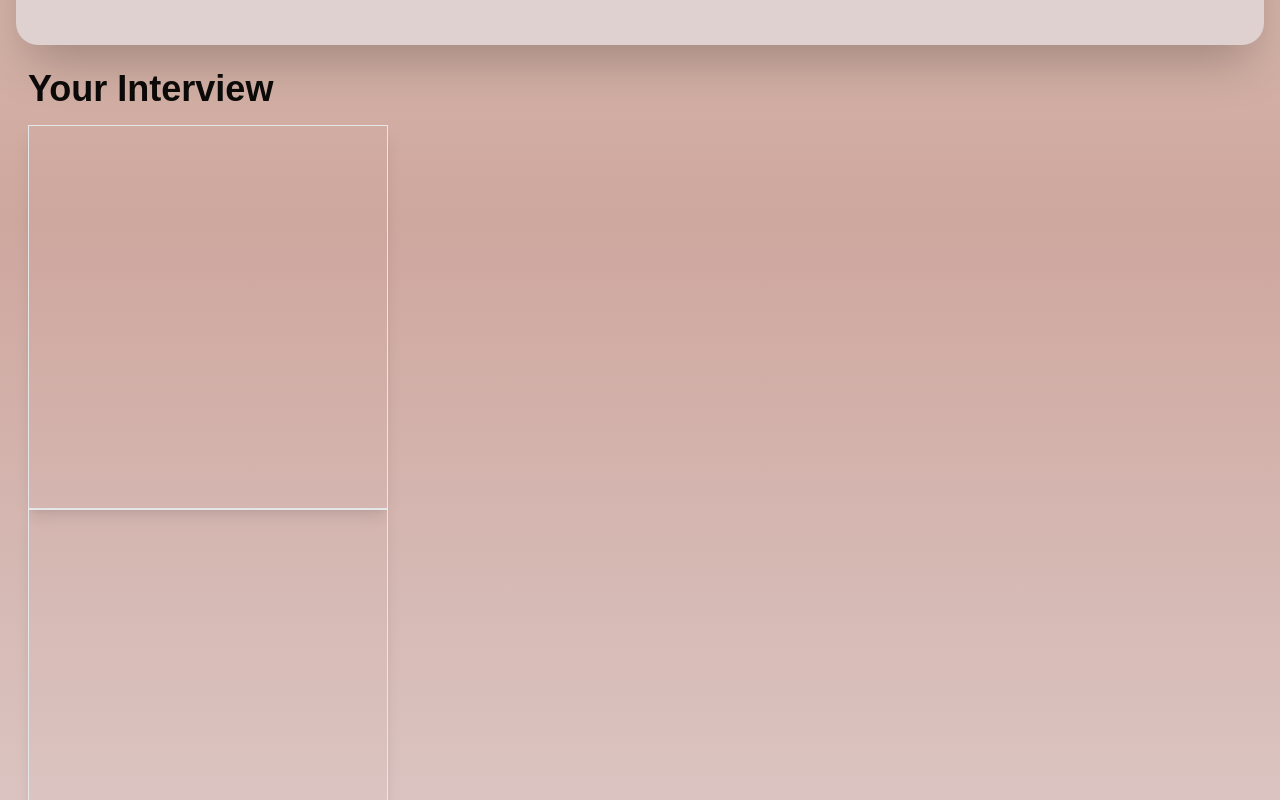
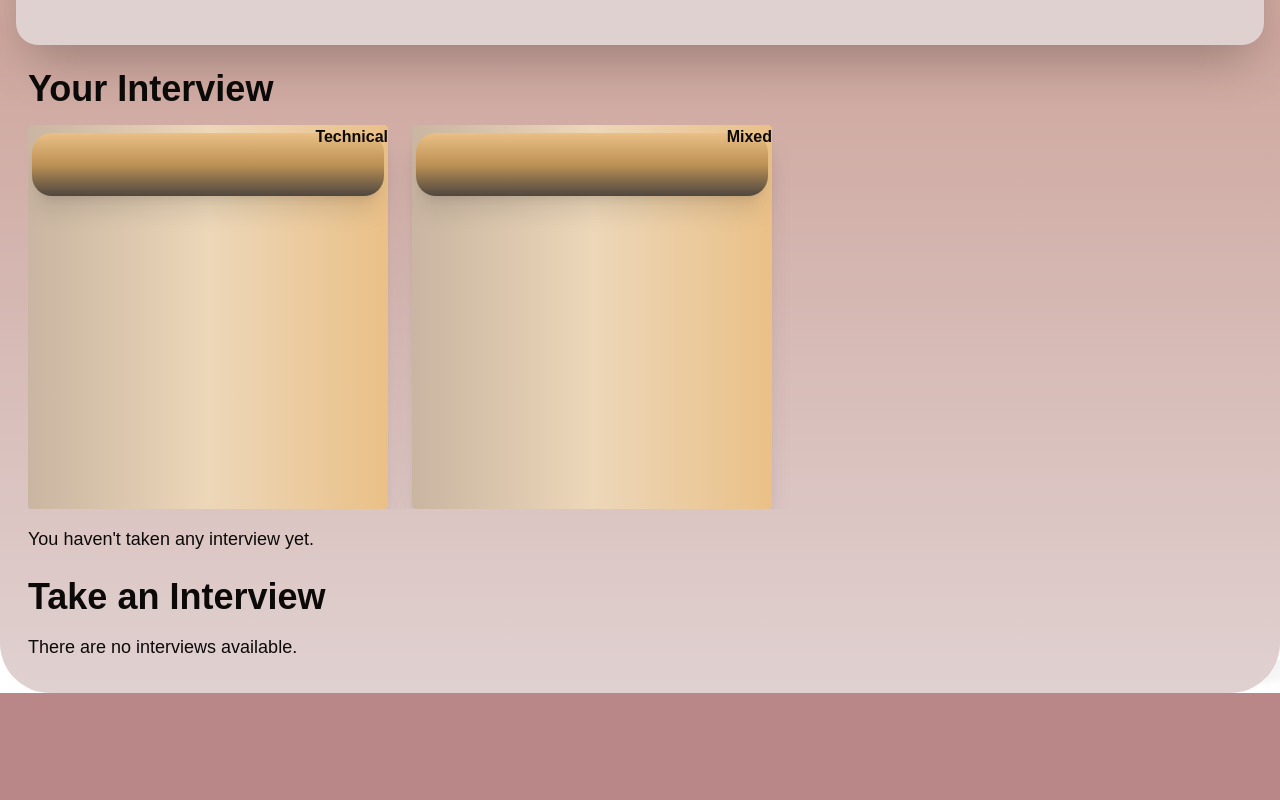
Before and after one commit to AD9-1/jsm-interview-mock, a Next.js app: page / in a window 1280 px wide. Shown: the part 620-1420 px from the top of the page. After the commit the page ends 1313 px from the top, so only its background shows below. Built offline with nearby package versions, Linux system fonts and the light colour scheme; a web font is replaced by a local one.

Commit message:
InterviewCard progressing

```diff
--- a/app/(root)/page.tsx
+++ b/app/(root)/page.tsx
@@ -37,12 +37,13 @@ const RootPage = () => {
       </div>
       <section className="flex flex-col gap-4 mt-6 ml-3">
         <h2 className="text-4xl font-semibold">Your Interview</h2>
-        <div>
+        <div className="flex max-sm:flex-col flex-row gap-6 overflow-x-auto ">
           {dummyInterviews?.map((interview) => {
             return <InterviewCard key={interview.id} {...interview} />;
           })}
-          <p className="text-lg">You haven't taken any interview yet.</p>
+
         </div>
+               <p className="text-lg">You haven't taken any interview yet.</p>
       </section>
       <section className="flex flex-col gap-4 mt-6 ml-3">
         <h2 className="text-4xl font-semibold">Take an Interview</h2>
--- a/components/InterviewCard.tsx
+++ b/components/InterviewCard.tsx
@@ -14,9 +14,21 @@ const InterviewCard = ({
   const formattedDate = dayjs(
     feedback?.createdAt || createdAt || Date.now()
   ).format("MMM D, YYYY");
-  return <div className="border border-gray-200 shadow-lg max-sm:w-full w-[360px] min-h-96  ">
-
-  </div>;
+  return (
+    <div
+      className=" bg-gradient-to-r from-[#c9b5a1] via-[#ecd7b9] to-[#eac087]
+   shadow-xl max-sm:w-full w-[360px] min-h-96 rounded p-1 relative"
+    >
+      <div className="bg-gradient-to-t from-[#4f473e] via-[#be9255] to-[#eac087]
+       w-full h-1/6 shadow-xl rounded-[20px] my-1 ">
+        <div className="">
+          <div className=" absolute top-0 right-0 bg-light-600">
+            <p className="text-md font-semibold">{normalizedType}</p>
+          </div>
+        </div>
+      </div>
+    </div>
+  );
 };
 
 export default InterviewCard;
```
